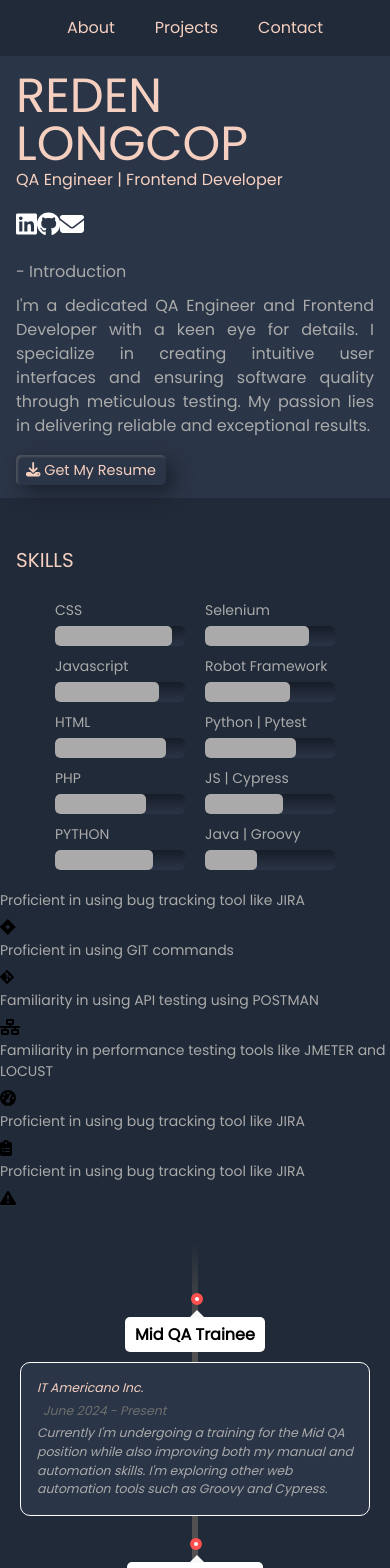
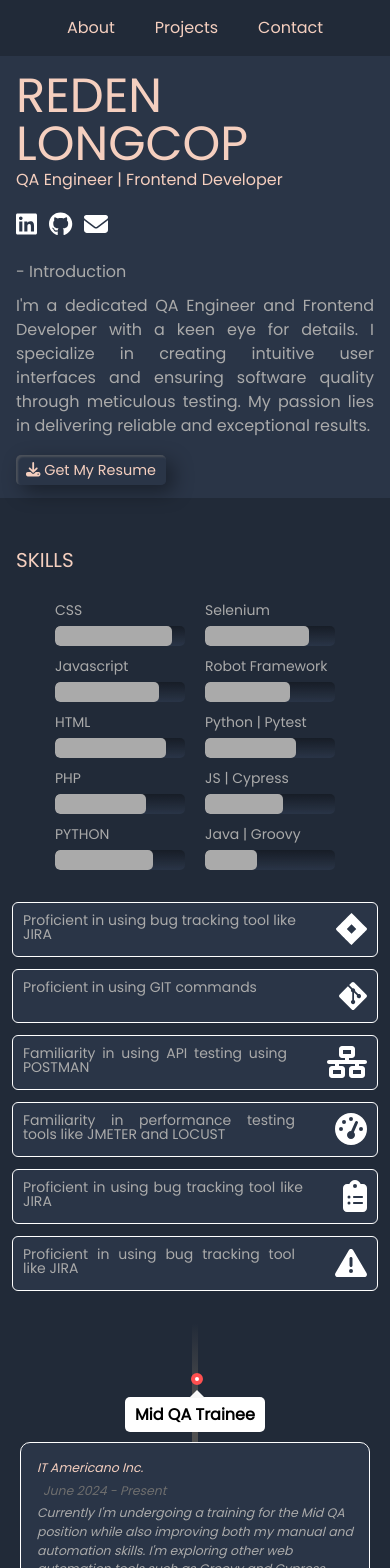
Before and after one commit to reden-longcop/reden-longcop.github.io, a React (Create React App) app: page / in a window 390 px wide. Shown: the top 1568 px of the page. Built offline with nearby package versions, Linux system fonts and the light colour scheme.

Commit message:
commit gitattrib

```diff
--- a/src/components/headers.js
+++ b/src/components/headers.js
@@ -1,4 +1,4 @@
-import React, { useRef } from 'react';
+import React from 'react';
 
 function Header() {
     return (
--- a/src/components/profile.js
+++ b/src/components/profile.js
@@ -33,7 +33,7 @@ function Profile() {
             >
                 <h1 className="md:text-8xl text-5xl">REDEN LONGCOP</h1>
                 <h3>QA Engineer | Frontend Developer</h3>
-                <div className="icons md:space-x-6 sm:space-x-2">
+                <div className="icons md:space-x-6 space-x-3">
                     <a href={linkedin_link} className="icon-link"><FontAwesomeIcon className="linkedin icon" icon={faLinkedin} /></a>
                     <a href={github_link} className="icon-link"><FontAwesomeIcon className="github icon" icon={faGithub} /></a>
                     <a href={emailto_link} className="icon-link"><FontAwesomeIcon className="email icon" icon={faEnvelope} /></a>
--- a/src/components/skills.js
+++ b/src/components/skills.js
@@ -57,20 +57,15 @@ const Skills = () => {
                 </div>
             </div>
             <div className='skills-con-2'>
-                {/* <h2 className={`md:text-4xl text-xl m-4 ${isVisible ? 'visible' : 'invisible'}`}
-                    style={{
-                        opacity: isVisible ? 1 : 0,
-                        transition: 'opacity 0.5s ease-in-out',
-                        transitionDelay: isVisible ? '0.5s' : '0s'
-                    }}
-                >TOOLS</h2> */}
                 <div className="tools-set-con">
                     {toolSets.map((tool) => (
-                        <div key={tool.id} className={`tools-set md:m-5 ${isVisible ? 'fade-in' : 'fade-out'}`}
-                            style={{
-                                opacity: isVisible ? 1 : 0,
-                                transition: 'opacity 0.5s ease-in-out',
-                            }}
+                        <div key={tool.id} className={`tools-set space-x-10 md:m-5 m-3 ${isVisible ? 'fade-in' : 'fade-out'}`}
+
+                        style={{
+                            opacity: isVisible ? 1 : 0,
+                            transition: 'opacity 0.5s ease-in-out',
+                            transitionDelay: isVisible ? '0.5s' : '0s'
+                        }}
                         >
                             <label>{tool.label}</label>
                             <FontAwesomeIcon className="tool-icon" icon={tool.icon} />
--- a/src/index.css
+++ b/src/index.css
@@ -162,6 +162,37 @@ a, li{
   position: relative;
   z-index: 1;
 }
+
+#skills .skills-con-2{
+  width: 100%;
+  height: 100%;
+}
+
+#skills .skills-con-2 .tools-set{
+  border: 1px solid var(--altFontColor);
+  background-color: var(--secondaryBackground);
+  border-radius: 6px;
+  padding: 10px;
+  display: flex;
+  justify-content: space-between;
+  height: fit-content;
+}
+#skills .skills-con-2 .tools-set .tool-icon{
+  font-size: 2rem;
+  color: var(--altFontColor);
+}
+#skills .skills-con-2 .tools-set label{
+  color: var(--secondaryFontColor);
+  text-align: justify;
+}
+.timeline {
+  width: 668px;
+}
+
+.timeline:before {
+  z-index: -9;
+}
+
 #skills h2 {
   color: var(--primaryFontColor);
 }
@@ -208,11 +239,7 @@ a, li{
 }
 
 #skills  .tools-set {
-  /* border: 1px solid red; */
-  /* padding: 0.625rem; */
-  /* width: 100%; */
-  /* display: inline-block; */
-  /* margin-bottom: 1.25rem; */
+  line-height: 1;
 }
 
 #skills  .tools-set img {
@@ -651,22 +678,20 @@ a, li{
     visibility: unset;
   }
   #skills{
-    /* border: 1px solid red; */
     overflow-y: hidden;
   }
   #skills .skills-con-1{
     width: 50%;
     height: 400px;
-    /* border: 1px solid green; */
   }
   #skills .skills-con-1 .set{
-    /* border: 1px solid red; */
     width: 13rem;
   }
   #skills .skills-con-2{
     width: 50%;
     height: 310px;
     overflow-y: scroll;
+    box-shadow: inset 0px -10px 10px -10px rgba(0, 0, 0, 0.5);
   }
   #skills .skills-con-2::-webkit-scrollbar {
     width: 0;
@@ -674,15 +699,6 @@ a, li{
   }
   #skills .skills-con-2 .tools-set-con{
     animation: autoscroll 10s ease-in-out;
-  }
-  #skills .skills-con-2 .tools-set{
-    border: 1px solid var(--altFontColor);
-    background-color: var(--secondaryBackground);
-    border-radius: 6px;
-    padding: 10px;
-    display: flex;
-    justify-content: space-between;
-    height: fit-content;
   }
   @keyframes autoscroll{
     0%{
@@ -692,14 +708,6 @@ a, li{
       transform: translateY(-20%);
     }
   }
-  #skills .skills-con-2 .tools-set .tool-icon{
-    font-size: 2rem;
-    color: var(--altFontColor);
-  }
-  #skills .skills-con-2 .tools-set label{
-    color: var(--secondaryFontColor);
-    text-align: justify;
-  }
   .timeline {
     width: 668px;
   }
```
